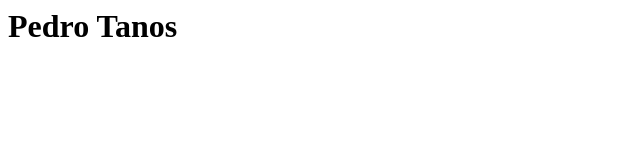
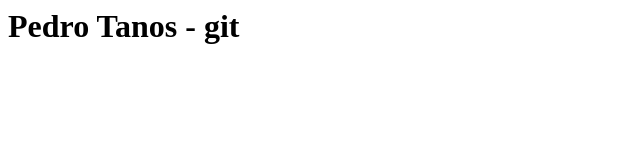
Before and after one commit to PedroTanos/projetonovo, a plain HTML site: page index.html in a window 1280 px wide. Shown: the full height of the page, 0-640 px from the left. Drawn offline with Linux system fonts and the light colour scheme.

Commit message:
Adicionando GitHUb

```diff
--- a/index.html
+++ b/index.html
@@ -5,6 +5,6 @@
     <title>Projeto GitHub</title>
 </head>
 <body>
-    <h1>Pedro Tanos</h1>
+    <h1>Pedro Tanos - git</h1>
 </body>
 </html>
```
